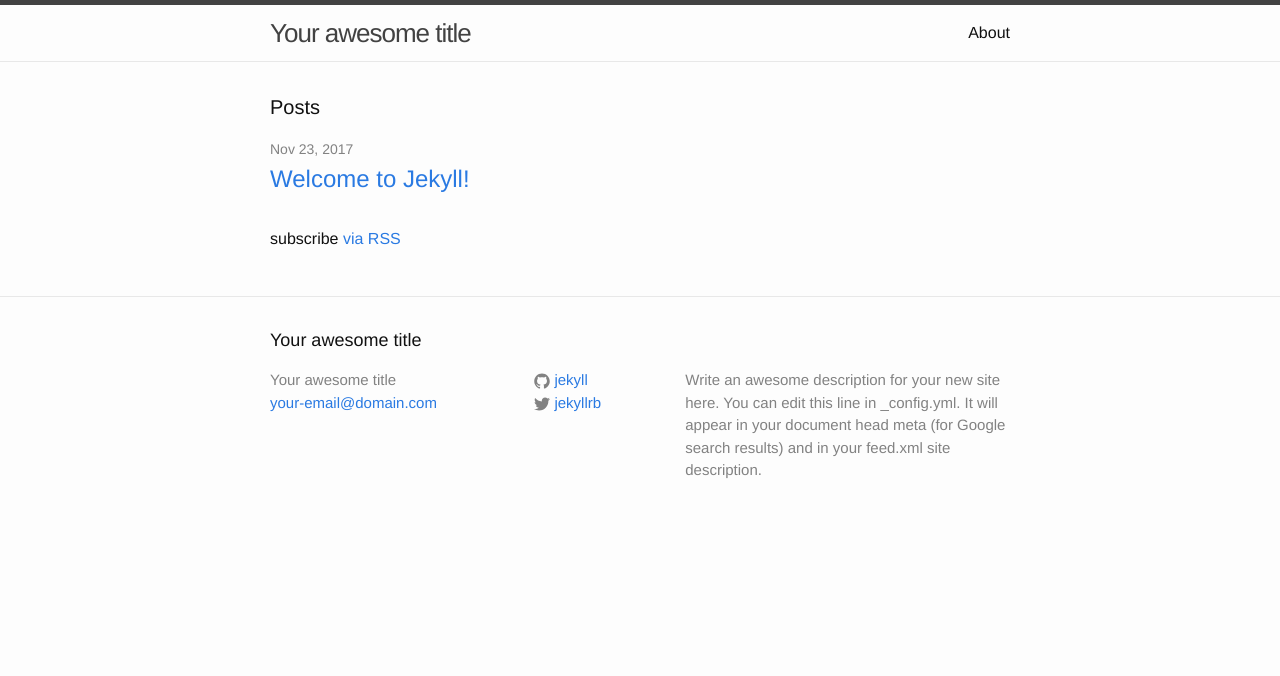
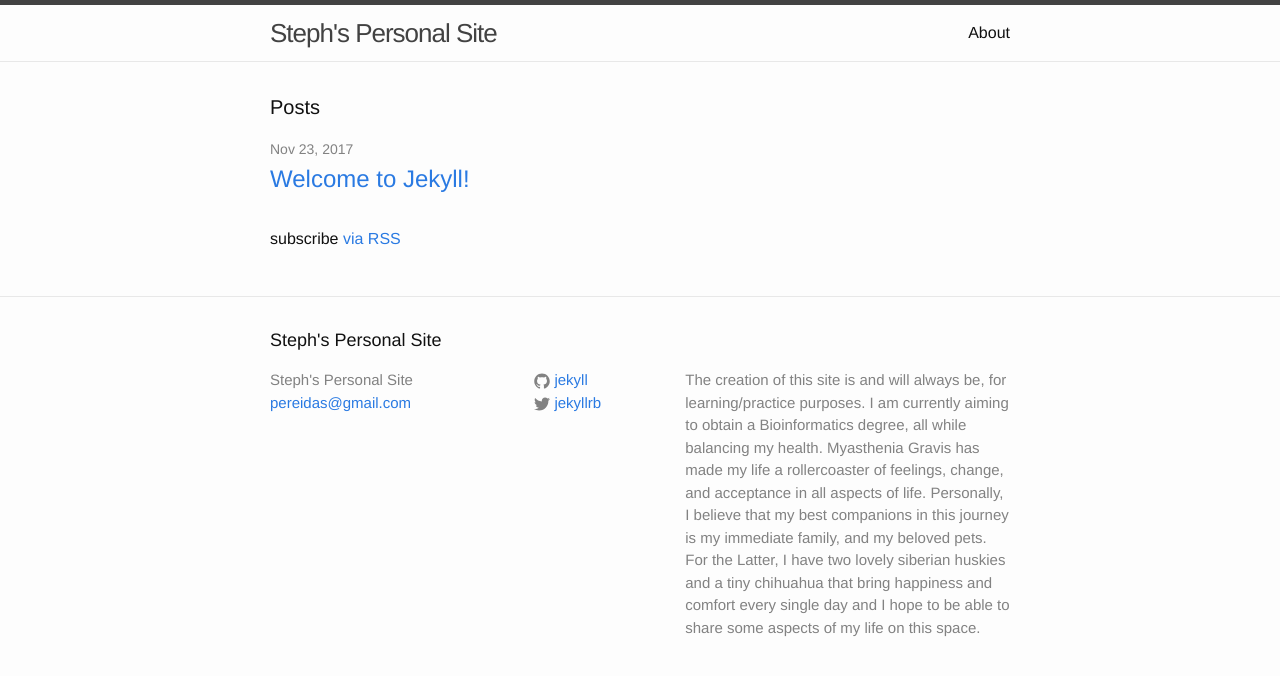
Before and after one commit to pereidas/pereidas.github.io, a Jekyll site: the page built from index.html, in a window 1280 px wide. Shown: the top 676 px of the page. Built offline with Jekyll 4.4.1, drawn with Linux system fonts in a browser that asks for light colours.

Commit message:
Update _config.yml

```diff
--- a/_config.yml
+++ b/_config.yml
@@ -6,12 +6,14 @@
 # 'jekyll serve'. If you change this file, please restart the server process.
 
 # Site settings
-title: Your awesome title
-email: your-email@domain.com
+title: Steph's Personal Site
+email: pereidas@gmail.com
 description: > # this means to ignore newlines until "baseurl:"
-  Write an awesome description for your new site here. You can edit this
-  line in _config.yml. It will appear in your document head meta (for
-  Google search results) and in your feed.xml site description.
+  The creation of this site is and will always be, for learning/practice purposes.
+  I am currently aiming to obtain a Bioinformatics degree, all while balancing my health.
+  Myasthenia Gravis has made my life a rollercoaster of feelings, change, and acceptance in all aspects of life.
+  Personally, I believe that my best companions in this journey is my immediate family, and my beloved pets.
+  For the Latter, I have two lovely siberian huskies and a tiny chihuahua that bring happiness and comfort every single day and I hope to be able to share some aspects of my life on this space.
 baseurl: "" # the subpath of your site, e.g. /blog
 url: "http://yourdomain.com" # the base hostname & protocol for your site
 twitter_username: jekyllrb
```
